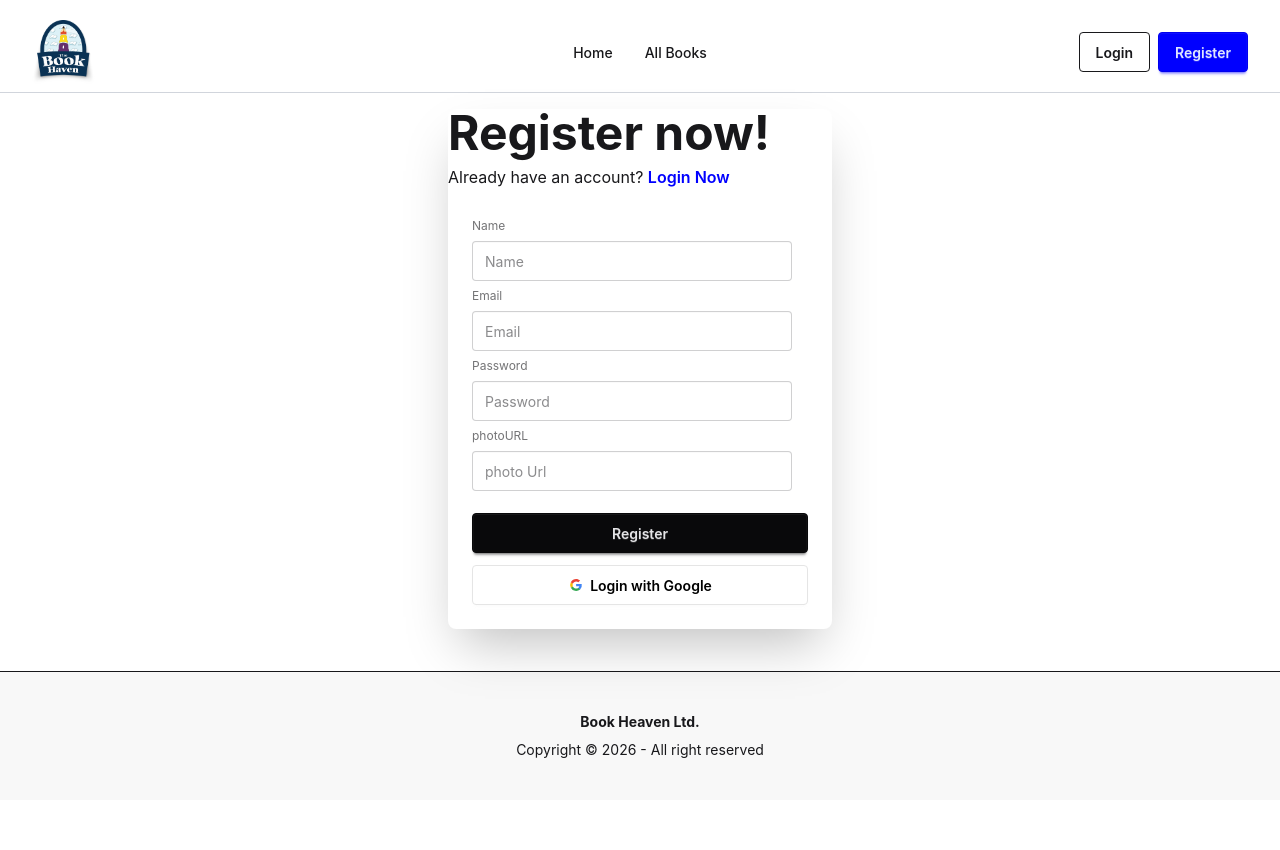
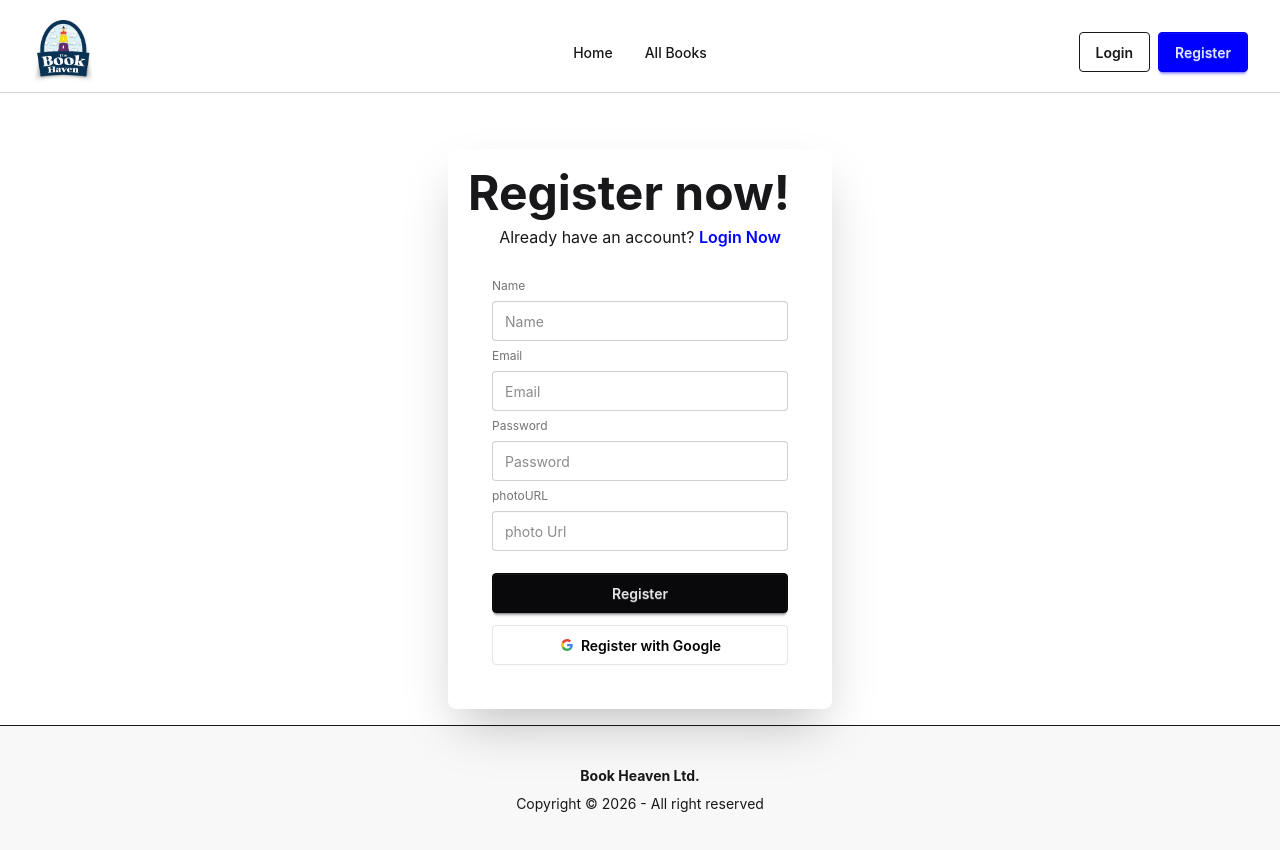
Before and after one commit to Rhcoder79/book-heaven-client, a React (Vite) app: page /register in a window 1280 px wide. Shown: the top 850 px of the page. Before the commit the page ends 800 px from the top, so only its background shows below. Built offline with nearby package versions, Linux system fonts and the light colour scheme; no server answers.

Commit message:
registration authentication complete

```diff
--- a/src/components/Register/Register.jsx
+++ b/src/components/Register/Register.jsx
@@ -1,63 +1,103 @@
 import React, { use } from 'react';
 import { AuthContext } from '../../contexts/AuthContext';
-import { NavLink } from 'react-router';
+import { NavLink, useNavigate } from 'react-router';
+import Swal from 'sweetalert2';
 
 const Register = () => {
-    const {signInWithGoogle}=use(AuthContext);
+    const {signInWithGoogle,createUser,updateUserProfile}=use(AuthContext);
+    const navigate = useNavigate();
+    const handleRegister = (e) => {
+        e.preventDefault();
+        const form = e.target;
+        const name = form.name.value;
+        const email = form.email.value;
+        const photo = form.photo.value;
+        const password = form.password.value;
 
-    const handleGoogleSignIn=()=>{
-     signInWithGoogle()
-     .then(result=>{
-        console.log(result.user);
-        const newUser={
-            name:result.user.displayName,
-            email:result.user.email,
-            image:result.user.photoURL
+
+        if (password.length < 6) {
+            return Swal.fire({ icon: 'error', title: 'Oops...', text: 'Password must be at least 6 characters long!' });
         }
-        //create user in the database
-        fetch('http://localhost:3000/users/',{
-         method:'POST',
-         headers:{
-            'content-type':'application/json'
-         },
-         body:JSON.stringify(newUser)
-        })
-          .then(res=>res.json())
-          .then(data=>{
-            console.log('data after user save',data)
-          })
-     })
-     .catch(error=>{
-        console.log(error)
-     })
-    }
+        if (!/[A-Z]/.test(password)) {
+            return Swal.fire({ icon: 'error', title: 'Oops...', text: 'Password must have at least one uppercase letter!' });
+        }
+        if (!/[a-z]/.test(password)) {
+            return Swal.fire({ icon: 'error', title: 'Oops...', text: 'Password must have at least one lowercase letter!' });
+        }
+
+
+        createUser(email, password)
+            .then(result => {
+              console.log(result.user);
+                updateUserProfile({ displayName: name, photoURL: photo })
+                    .then(() => {
+                        const newUser = { name, email, image: photo };
+
+
+                        fetch('http://localhost:3000/users/', {
+                            method: 'POST',
+                            headers: { 'content-type': 'application/json' },
+                            body: JSON.stringify(newUser)
+                        })
+                        .then(() => {
+                            Swal.fire({ icon: 'success', title: 'Registration Successful!' });
+                            navigate('/');
+                        });
+                    });
+            })
+            .catch(error => {
+                Swal.fire({ icon: 'error', title: 'Registration Failed', text: error.message });
+            });
+    };
+   const handleGoogleSignIn = () => {
+        signInWithGoogle()
+            .then(result => {
+                const newUser = {
+                    name: result.user.displayName,
+                    email: result.user.email,
+                    image: result.user.photoURL
+                };
+                fetch('http://localhost:3000/users/', {
+                    method: 'POST',
+                    headers: { 'content-type': 'application/json' },
+                    body: JSON.stringify(newUser)
+                }).then(() => {
+                    Swal.fire({ icon: 'success', title: 'Google Login Successful!' });
+                    navigate('/');
+                });
+            })
+            .catch(error => {
+                Swal.fire({ icon: 'error', title: 'Error', text: error.message });
+            });
+    };
     return (
-    <div className="card bg-base-100 mx-auto w-full max-w-sm shrink-0 shadow-2xl">
+    <div className="card bg-base-100 mx-auto w-full max-w-sm shrink-0 shadow-2xl mt-10 p-5">
          <div>
            <h1 className="text-5xl font-bold">Register now!</h1>
-          <p className='mt-2'>Already have an account? <NavLink to='/login' className='text-primary font-semibold'>Login Now</NavLink></p>
+          <p className='mt-2 text-center'>Already have an account? <NavLink to='/login' className='text-primary font-semibold'>Login Now</NavLink></p>
          </div>
-      <div className="card-body">
+
+      <form onSubmit={handleRegister} className="card-body">
         <fieldset className="fieldset">
             <label className="label">Name</label>
-          <input type="text" className="input" placeholder="Name" />
+          <input name='name' type="text" className="input w-full" placeholder="Name" required/>
           <label className="label">Email</label>
-          <input type="email" className="input" placeholder="Email" />
+          <input name='email' type="email" className="input w-full" placeholder="Email" required />
           <label className="label">Password</label>
-          <input type="password" className="input" placeholder="Password" />
+          <input name='password' type="password" className="input w-full" placeholder="Password" required/>
              <label className="label">photoURL</label>
-          <input type="text" className="input" placeholder="photo Url" />
+          <input name='photo' type="text" className="input w-full" placeholder="photo Url" required/>
 
 
-          <button className="btn btn-neutral mt-4">Register</button>
+          <button type='submit' className="btn btn-neutral mt-4">Register</button>
         </fieldset>
         {/* Google */}
-<button onClick={handleGoogleSignIn} className="btn bg-white text-black border-[#e5e5e5]">
+<button type='button' onClick={handleGoogleSignIn} className="btn bg-white text-black border-[#e5e5e5] w-full">
   <svg aria-label="Google logo" width="16" height="16" xmlns="http://www.w3.org/2000/svg" viewBox="0 0 512 512"><g><path d="m0 0H512V512H0" fill="#fff"></path><path fill="#34a853" d="M153 292c30 82 118 95 171 60h62v48A192 192 0 0190 341"></path><path fill="#4285f4" d="m386 400a140 175 0 0053-179H260v74h102q-7 37-38 57"></path><path fill="#fbbc02" d="m90 341a208 200 0 010-171l63 49q-12 37 0 73"></path><path fill="#ea4335" d="m153 219c22-69 116-109 179-50l55-54c-78-75-230-72-297 55"></path></g></svg>
-  Login with Google
+  Register with Google
 </button>
+      </form>
 
-      </div>
     </div>
 
     );
--- a/src/contexts/AuthProvider.jsx
+++ b/src/contexts/AuthProvider.jsx
@@ -1,6 +1,6 @@
 import React, { useEffect, useState } from 'react';
 import { AuthContext } from './AuthContext';
-import { createUserWithEmailAndPassword, GoogleAuthProvider, onAuthStateChanged, signInWithEmailAndPassword, signInWithPopup, signOut } from 'firebase/auth';
+import { createUserWithEmailAndPassword, GoogleAuthProvider, onAuthStateChanged, signInWithEmailAndPassword, signInWithPopup, signOut, updateProfile } from 'firebase/auth';
 import { auth } from '../firebase/firebase.init';
 
 const googleProvider=new GoogleAuthProvider();
@@ -13,7 +13,10 @@ const AuthProvider = ({children}) => {
         setLoading(true)
         return createUserWithEmailAndPassword(auth,email,password)
     }
-
+  const updateUserProfile = (updatedData) => {
+        // এখানে updatedData হবে { displayName: name, photoURL: photo }
+        return updateProfile(auth.currentUser, updatedData);
+    };
     const signInUser=(email,password)=>{
         setLoading(true);
         return signInWithEmailAndPassword(auth,email,password)
@@ -40,6 +43,7 @@ const AuthProvider = ({children}) => {
       signInUser,
       signInWithGoogle,
       signOutUser,
+      updateUserProfile,
       user,
       loading
     }
```
